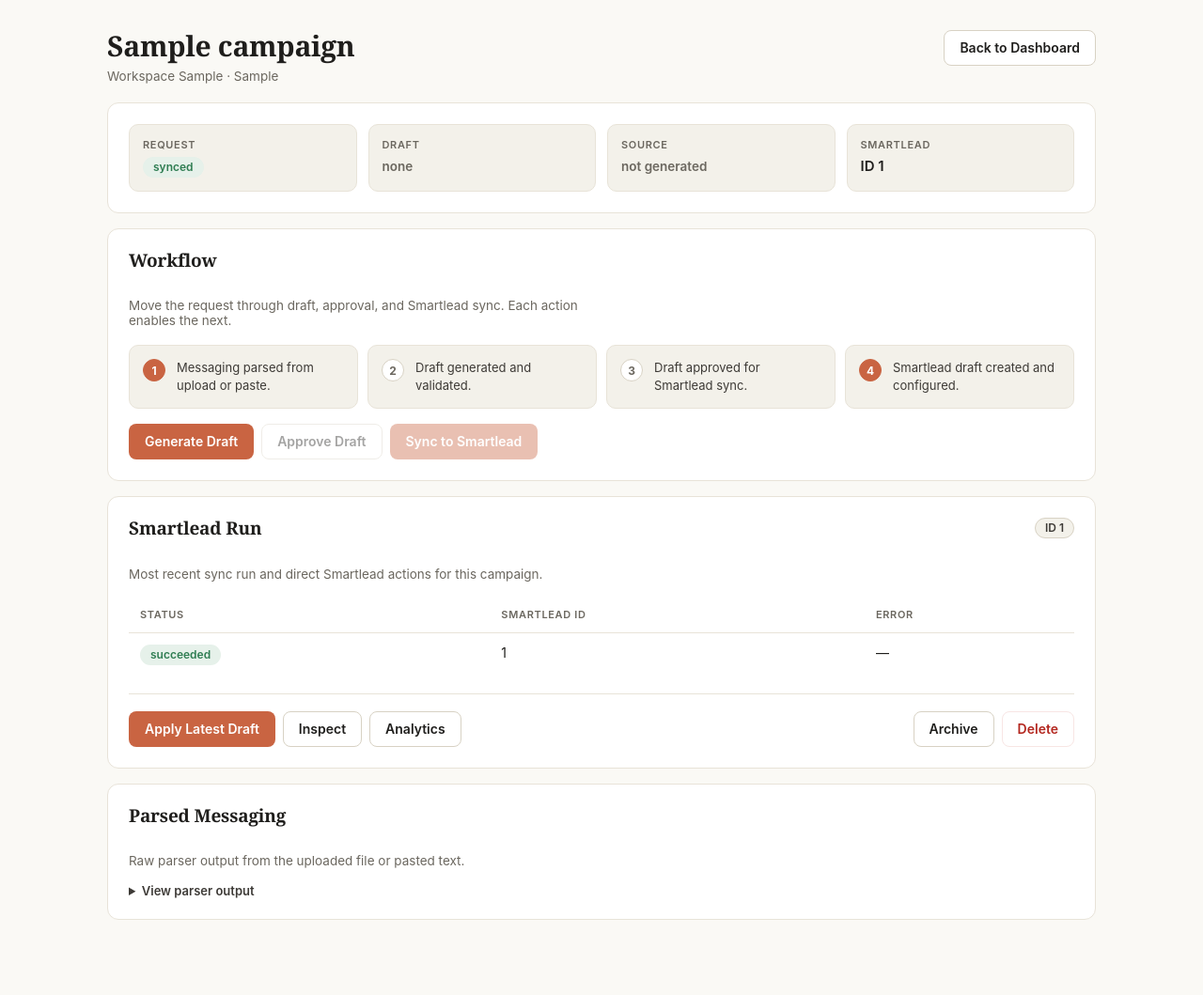
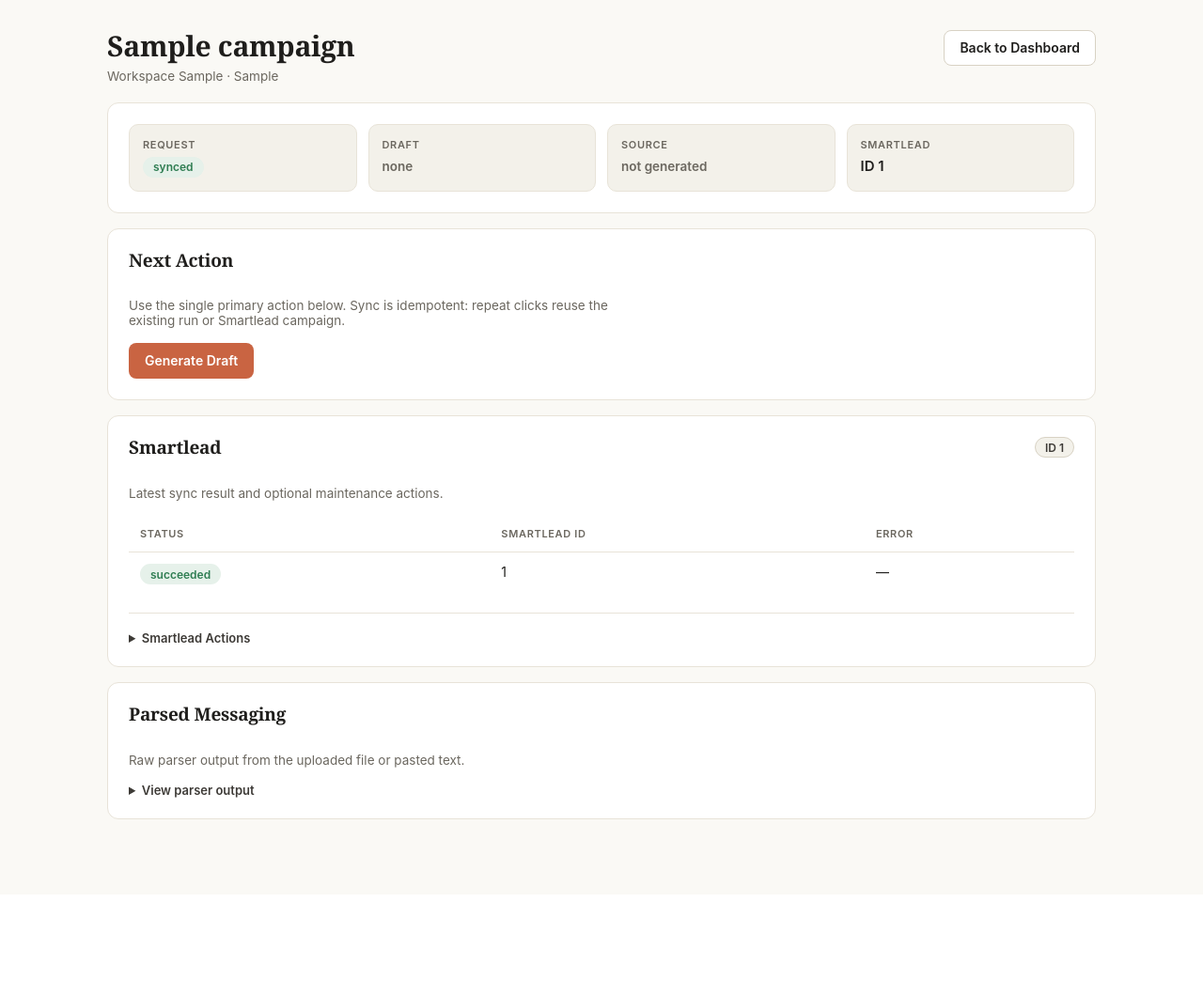
Before and after one commit to Manveen07/precise-automator, a Python web app: template app/templates/campaign_detail.html in a window 1280 px wide. Shown: the part 53-1112 px from the top of the page at 94% size. After the commit the page ends 925 px from the top, so only its background shows below. Run offline with Jinja, Linux system fonts and the light colour scheme; the template is opened without the code that fills it: most values are stand-ins (such as "Sample title", 1, 10 or a date in 2020).

Commit message:
feat: enhance campaign management routes, templates, and tests

```diff
--- a/app/templates/campaign_detail.html
+++ b/app/templates/campaign_detail.html
@@ -29,30 +29,36 @@
     </div>
     <div>
       <span class="eyebrow">Smartlead</span>
-      <strong class="summary-value">{% if campaign.latest_run and campaign.latest_run.smartlead_campaign_id %}ID {{ campaign.latest_run.smartlead_campaign_id }}{% else %}<span class="muted">not synced</span>{% endif %}</strong>
+      <strong class="summary-value">{% if campaign.latest_smartlead_run %}ID {{ campaign.latest_smartlead_run.smartlead_campaign_id }}{% else %}<span class="muted">not synced</span>{% endif %}</strong>
     </div>
   </div>
 </section>
 
 <section class="panel">
-  <div class="section-heading"><h2>Workflow</h2></div>
-  <p class="section-lead">Move the request through draft, approval, and Smartlead sync. Each action enables the next.</p>
-  <div class="workflow-list">
-    <div class="workflow-item done"><span>1</span><p>Messaging parsed from upload or paste.</p></div>
-    <div class="workflow-item {% if campaign.latest_draft %}done{% endif %}"><span>2</span><p>Draft generated and validated.</p></div>
-    <div class="workflow-item {% if campaign.latest_draft and campaign.latest_draft.validation_status == "approved" %}done{% endif %}"><span>3</span><p>Draft approved for Smartlead sync.</p></div>
-    <div class="workflow-item {% if campaign.latest_run and campaign.latest_run.smartlead_campaign_id %}done{% endif %}"><span>4</span><p>Smartlead draft created and configured.</p></div>
-  </div>
+  <div class="section-heading"><h2>Next Action</h2></div>
+  <p class="section-lead">Use the single primary action below. Sync is idempotent: repeat clicks reuse the existing run or Smartlead campaign.</p>
   <div class="action-row">
+    {% if not campaign.latest_draft %}
     <form method="post" action="/api/campaigns/{{ campaign.id }}/generate-draft">
-      <button type="submit" class="{% if campaign.latest_draft %}secondary{% endif %}">{% if campaign.latest_draft %}Regenerate Draft{% else %}Generate Draft{% endif %}</button>
+      <button type="submit">Generate Draft</button>
     </form>
+    {% elif campaign.latest_draft.validation_status == "valid" %}
     <form method="post" action="/api/campaigns/{{ campaign.id }}/approve">
-      <button type="submit" class="{% if not campaign.latest_draft or campaign.latest_draft.validation_status != "valid" %}secondary{% endif %}" {% if not campaign.latest_draft or campaign.latest_draft.validation_status != "valid" %}disabled{% endif %}>Approve Draft</button>
+      <button type="submit">Approve Draft</button>
     </form>
+    {% elif campaign.latest_draft.validation_status == "approved" and campaign.active_run %}
+    <button type="button" disabled>Sync in Progress</button>
+    {% elif campaign.latest_draft.validation_status == "approved" and campaign.latest_smartlead_run %}
+    <button type="button" disabled>Already Synced</button>
+    {% elif campaign.latest_draft.validation_status == "approved" %}
     <form method="post" action="/api/campaigns/{{ campaign.id }}/sync">
-      <button type="submit" {% if not campaign.latest_draft or campaign.latest_draft.validation_status != "approved" %}disabled{% endif %}>Sync to Smartlead</button>
+      <button type="submit">Sync to Smartlead</button>
     </form>
+    {% else %}
+    <form method="post" action="/api/campaigns/{{ campaign.id }}/generate-draft">
+      <button type="submit">Regenerate Draft</button>
+    </form>
+    {% endif %}
   </div>
 </section>
 
@@ -111,25 +117,27 @@
 </section>
 
 <section class="panel">
-  <div class="section-heading"><h2>AI Revision</h2></div>
-  <p class="section-lead">Optional. Request a targeted change in plain English. The deterministic draft is preserved if revision fails.</p>
+  <details>
+    <summary>Optional AI Revision</summary>
+    <p class="section-lead">Request a targeted change in plain English. The deterministic draft is preserved if revision fails.</p>
     <form method="post" action="/api/campaigns/{{ campaign.id }}/revise-draft" class="inline-form">
       <label>Instruction
         <textarea name="revision_instruction" rows="3" placeholder="Example: make Email 2 shorter, keep all merge tags intact."></textarea>
       </label>
       <div><button type="submit">Revise with Claude</button></div>
     </form>
+  </details>
 </section>
 {% endif %}
 
 <section class="panel">
   <div class="section-heading">
-    <h2>Smartlead Run</h2>
-    {% if campaign.latest_run and campaign.latest_run.smartlead_campaign_id %}
-    <span class="badge">ID {{ campaign.latest_run.smartlead_campaign_id }}</span>
+    <h2>Smartlead</h2>
+    {% if campaign.latest_smartlead_run %}
+    <span class="badge">ID {{ campaign.latest_smartlead_run.smartlead_campaign_id }}</span>
     {% endif %}
   </div>
-  <p class="section-lead">Most recent sync run and direct Smartlead actions for this campaign.</p>
+  <p class="section-lead">Latest sync result and optional maintenance actions.</p>
   {% if campaign.runs %}
   <table>
     <thead>
@@ -150,20 +158,23 @@
     </tbody>
   </table>
   <hr class="divider">
+  <details>
+    <summary>Smartlead Actions</summary>
     <div class="action-row">
       <form method="post" action="/api/campaigns/{{ campaign.id }}/smartlead/apply">
-      <button type="submit" {% if not campaign.latest_run or not campaign.latest_run.smartlead_campaign_id %}disabled{% endif %}>Apply Latest Draft</button>
+        <button type="submit" {% if not campaign.latest_smartlead_run %}disabled{% endif %}>Apply Latest Draft</button>
       </form>
       <a class="button secondary" href="/api/campaigns/{{ campaign.id }}/smartlead">Inspect</a>
       <a class="button secondary" href="/api/campaigns/{{ campaign.id }}/analytics">Analytics</a>
       <span class="spacer"></span>
       <form method="post" action="/api/campaigns/{{ campaign.id }}/smartlead/archive">
-      <button type="submit" class="secondary" {% if not campaign.latest_run or not campaign.latest_run.smartlead_campaign_id %}disabled{% endif %}>Archive</button>
+        <button type="submit" class="secondary" {% if not campaign.latest_smartlead_run %}disabled{% endif %}>Archive</button>
       </form>
       <form method="post" action="/api/campaigns/{{ campaign.id }}/smartlead/delete" onsubmit="return confirm('Permanently delete this Smartlead campaign and associated data?');">
-      <button type="submit" class="danger" {% if not campaign.latest_run or not campaign.latest_run.smartlead_campaign_id %}disabled{% endif %}>Delete</button>
+        <button type="submit" class="danger" {% if not campaign.latest_smartlead_run %}disabled{% endif %}>Delete</button>
       </form>
     </div>
+  </details>
   {% else %}
   <p class="muted">No Smartlead sync run yet. Approve a draft and click <strong>Sync to Smartlead</strong> above.</p>
   {% endif %}
```
Also changed, not shown: IMPLEMENTATION.md (+9 -8 lines), app/routes/campaigns.py (+106 -9 lines), tests/test_campaign_routes.py (+45 -0 lines). Lines whose indentation alone changed are shown as unchanged.
